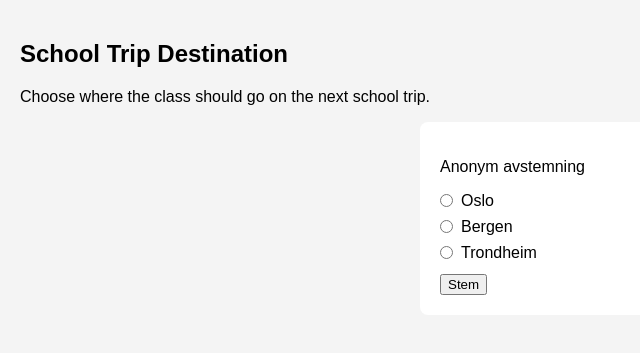
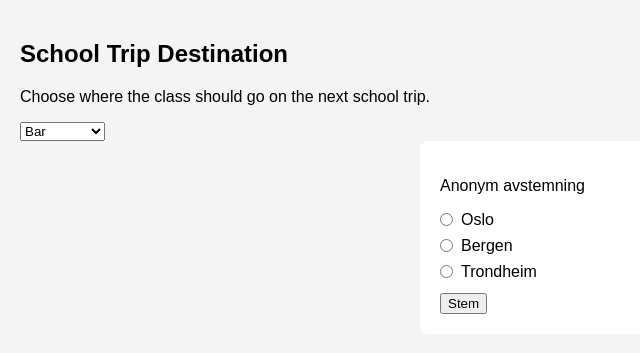
Before and after one commit to nifea006/Voting-System, a Flask app: page /vote/1 in a window 1280 px wide. Shown: the part 42-395 px from the top of the page, without its empty margins (0-640 px from the left). Run offline with Flask 3, Linux system fonts and the light colour scheme; the visitor is signed in with stand-in values (Sample User, id 1); data that the repository does not hold is empty.

Commit message:
add ability to switch between chart types

```diff
--- a/static/script.js
+++ b/static/script.js
@@ -1,4 +1,43 @@
 let voteChartInstance = null;
+let currentVoteData = null;
+let currentChartPalette = {
+    key: null,
+    colors: []
+};
+
+function generateChartColors(count) {
+    if (count <= 0) {
+        return [];
+    }
+
+    const startShade = Math.floor(Math.random() * 360);
+    const shadeStep = 137.508;
+    const colors = [];
+
+    for (let i = 0; i < count; i += 1) {
+        const shade = (startShade + (i * shadeStep)) % 360;
+        const saturation = 65 + ((i * 7) % 15);
+        const lightness = 48 + ((i * 5) % 10);
+        colors.push(`hsl(${Math.round(shade)} ${saturation}% ${lightness}%)`);
+    }
+
+    return colors;
+}
+
+function getChartColors(labels) {
+    const paletteKey = labels.join("||");
+    if (currentChartPalette.key === paletteKey && currentChartPalette.colors.length === labels.length) {
+        return currentChartPalette.colors;
+    }
+
+    const colors = generateChartColors(labels.length);
+    currentChartPalette = {
+        key: paletteKey,
+        colors
+    };
+
+    return colors;
+}
 
 function submitVote(subject_id) {
     const selectedOption = document.querySelector('input[name="option"]:checked');
@@ -22,37 +61,52 @@ function submitVote(subject_id) {
                 alert(data.message);
                 return;
             }
+
+            currentVoteData = data;
             showResultsAfterVote();
-            updateVoteChart(data);
+            updateVoteChart(currentVoteData);
         });
 }
 
-function updateVoteChart(votesData) {
+function updateVoteChart(votesData = currentVoteData) {
+    if (!votesData) return;
+
+    currentVoteData = votesData;
+
     const list = votesData.options || votesData.subjects || [];
     const labels = list.map(option => option.label || option.title);
     const counts = list.map(option => option.vote_count);
+    const chartType = document.getElementById('selectChartType').value;
+    const backgroundColor = getChartColors(labels);
 
     document.getElementById('vote-count').textContent = votesData.total;
 
     if (!voteChartInstance) {
         const ctx = document.getElementById('voteChart').getContext('2d');
         voteChartInstance = new Chart(ctx, {
-            type: 'bar',
+            type: chartType,
             data: {
                 labels,
                 datasets: [{
                     label: "Stemmer",
                     data: counts,
-                    backgroundColor: 'rgba(75, 192, 192, 0.4)',
-                    borderColor: 'rgba(75, 192, 192, 1)',
-                    borderWidth: 1
+                    backgroundColor: backgroundColor,
+                    borderColor: "#1f2937",
+                    borderWidth: 1,
+                    hoverOffset: chartType === 'doughnut' ? 4 : 0
                 }]
             },
-            options: { scales: { y: { beginAtZero: true } } }
+            options: {
+                ...(chartType === 'bar' && { scales: { y: { beginAtZero: true } } })
+            }
         });
     } else {
+        voteChartInstance.config.type = chartType;
         voteChartInstance.data.labels = labels;
         voteChartInstance.data.datasets[0].data = counts;
+        voteChartInstance.data.datasets[0].backgroundColor = backgroundColor;
+        voteChartInstance.data.datasets[0].hoverOffset = chartType === 'doughnut' ? 4 : 0;
+        voteChartInstance.options = chartType === 'bar' ? { scales: { y: { beginAtZero: true } } } : {};
         voteChartInstance.update();
     }
 }
@@ -90,7 +144,8 @@ document.addEventListener("DOMContentLoaded", () => {
     if (hasVoted) {
         showResultsAfterVote();
         if (initialVoteData) {
-            updateVoteChart(initialVoteData);
+            currentVoteData = initialVoteData;
+            updateVoteChart(currentVoteData);
         }
     }
 });
--- a/templates/avstemning.html
+++ b/templates/avstemning.html
@@ -15,9 +15,20 @@
         <h2>{{ subject.title }}</h2>
         <p>{{ subject.description }}</p>
 
+        <select name="selectChartType" id="selectChartType" onchange="updateVoteChart()">
+            <option value="bar">Bar</option>
+            <option value="doughnut">Doughnut</option>
+            <option value="line">Line</option>
+            <option value="polarArea">Polar Area</option>
+            <option value="radar">Radar</option>
+            <option value="scatter">Scatter</option>
+        </select>
+
         <div class="chart-container" id="vote-chart-container" {% if not selected_option_id %}hidden{% endif %}>
             <canvas id="voteChart"></canvas>
         </div>
+
+        <br>
 
         <form onsubmit="event.preventDefault(); submitVote('{{ subject.id }}')" class="form-card"
             data-has-voted="{{ '1' if selected_option_id else '0' }}">
```
Also changed, not shown: README.md.
